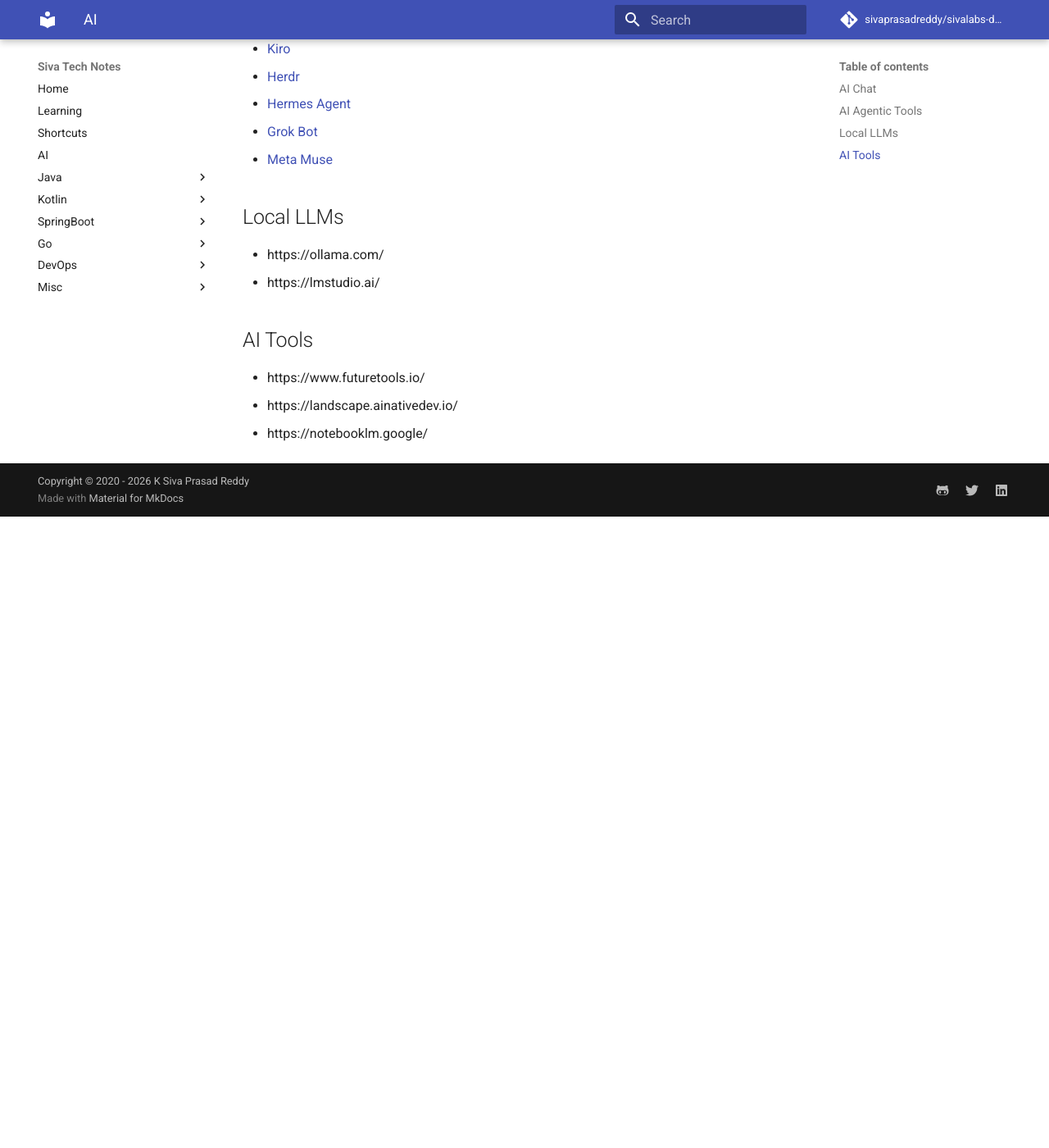
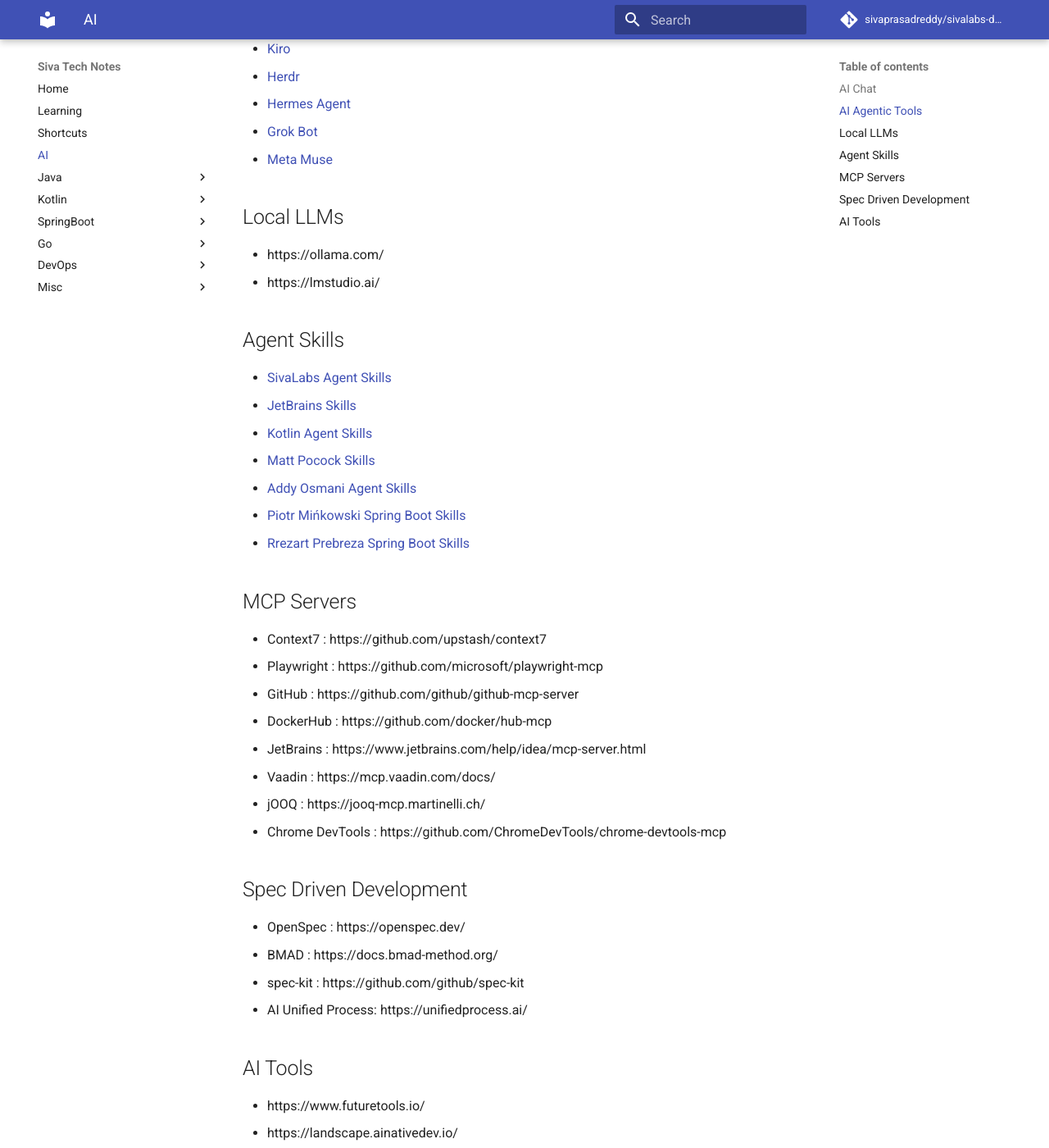
Before and after one commit to sivaprasadreddy/sivalabs-dev-notes, an MkDocs documentation site: the page built from docs/ai/ai.md, in a window 1280 px wide and 1400 px high, scrolled down 871 px. Shown: the whole window at 82% size. Built offline with MkDocs 1.6.1 and Material for MkDocs 9.7.7, drawn with Linux system fonts in a browser that asks for light colours; comment, search, counter and statistics services are not loaded; before the commit the page ends 1501 px from its top, so only the background shows below that.

Commit message:
feat: add AI content

```diff
--- a/docs/ai/ai.md
+++ b/docs/ai/ai.md
@@ -31,6 +31,31 @@
 * https://ollama.com/
 * https://lmstudio.ai/
 
+## Agent Skills
+* [SivaLabs Agent Skills](https://github.com/sivaprasadreddy/sivalabs-agent-skills)
+* [JetBrains Skills](https://github.com/JetBrains/skills)
+* [Kotlin Agent Skills](https://github.com/Kotlin/kotlin-agent-skills)
+* [Matt Pocock Skills](https://github.com/mattpocock/skills)
+* [Addy Osmani Agent Skills](https://github.com/addyosmani/agent-skills)
+* [Piotr Mińkowski Spring Boot Skills](https://github.com/piomin/claude-ai-spring-boot)
+* [Rrezart Prebreza Spring Boot Skills](https://github.com/rrezartprebreza/spring-boot-skills)
+
+## MCP Servers
+- Context7 : https://github.com/upstash/context7
+- Playwright : https://github.com/microsoft/playwright-mcp
+- GitHub : https://github.com/github/github-mcp-server
+- DockerHub : https://github.com/docker/hub-mcp
+- JetBrains : https://www.jetbrains.com/help/idea/mcp-server.html
+- Vaadin : https://mcp.vaadin.com/docs/
+- jOOQ : https://jooq-mcp.martinelli.ch/
+- Chrome DevTools : https://github.com/ChromeDevTools/chrome-devtools-mcp
+
+## Spec Driven Development
+- OpenSpec : https://openspec.dev/
+- BMAD : https://docs.bmad-method.org/
+- spec-kit : https://github.com/github/spec-kit
+- AI Unified Process: https://unifiedprocess.ai/
+
 ## AI Tools
 * https://www.futuretools.io/
 * https://landscape.ainativedev.io/
--- a/mkdocs.yml
+++ b/mkdocs.yml
@@ -16,7 +16,7 @@ nav:
   - Home: index.md
   - Learning: learning.md
   - Shortcuts: shortcuts.md
-  - AI: ai.md
+  - AI: ai/ai.md
   - Java:
       - Ecosystem: java/ecosystem.md
       - Maven: java/maven.md
```
